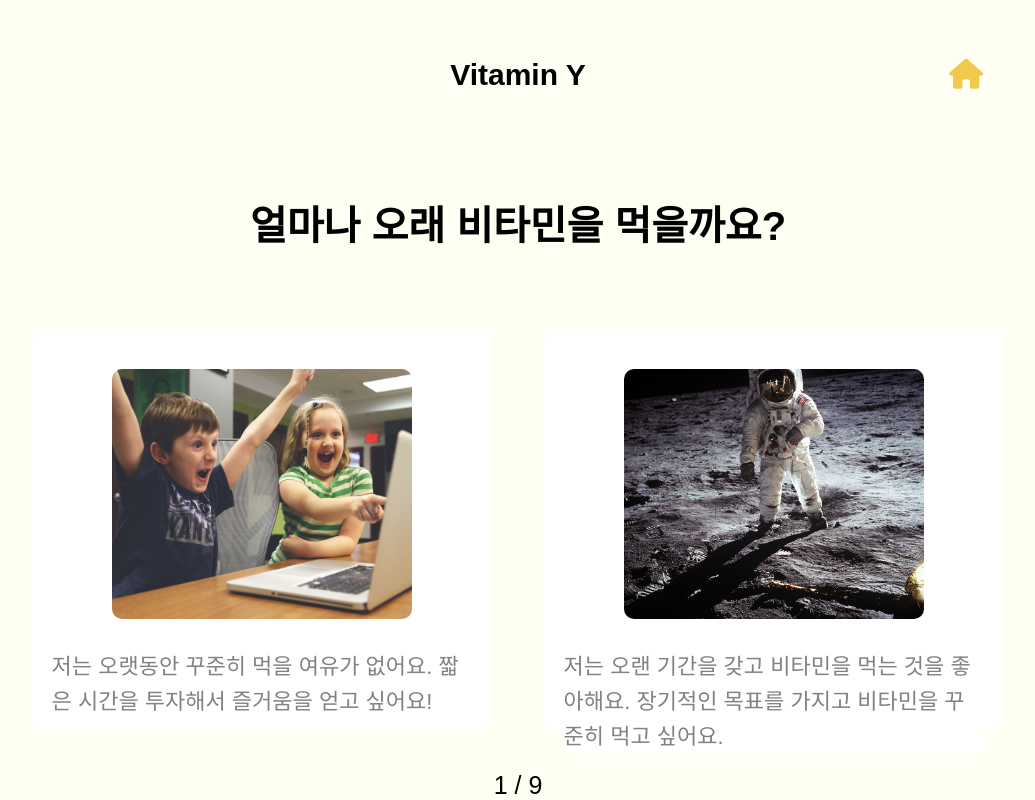
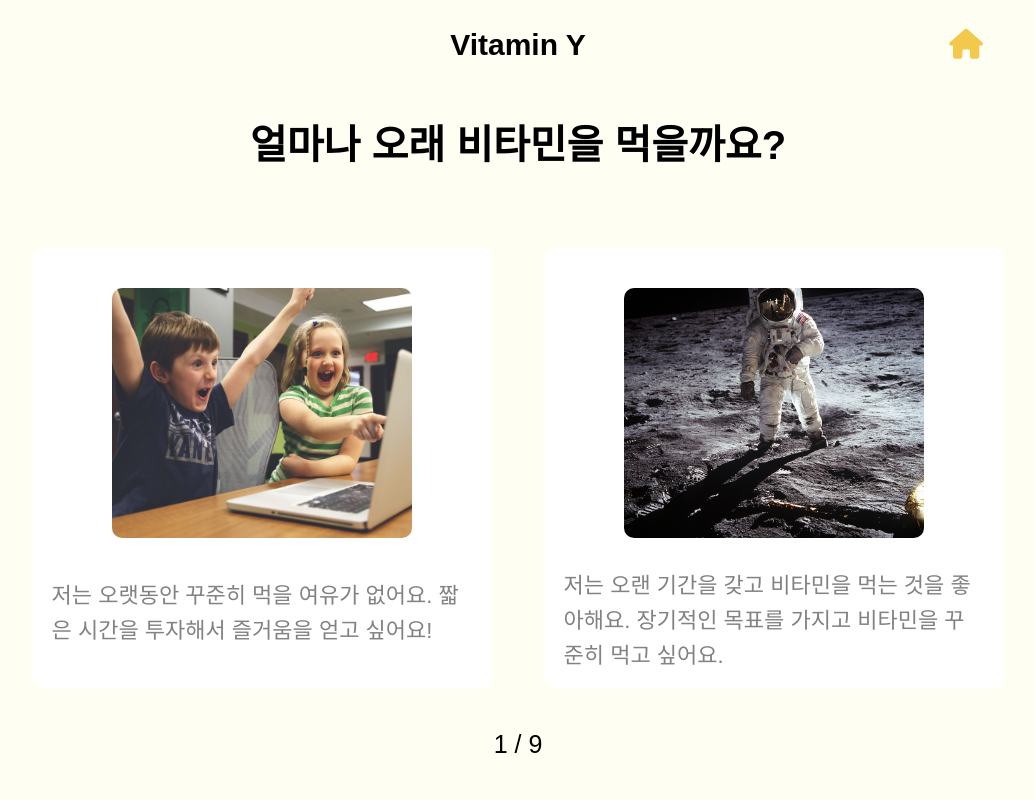
Before and after one commit to CodeSoom/project-react-3-Najeong-Kim, a React app: page /project-react-3-Najeong-Kim/choice/1 in a window 1280 px wide. Shown: the whole page, without its empty margins (122-1157 px from the left). Built offline with nearby package versions, Linux system fonts and the light colour scheme; a web font is replaced by a local one.

Commit message:
design 화면에서 벗어나지 않게 수정

```diff
--- a/src/containers/ChoiceContainer.jsx
+++ b/src/containers/ChoiceContainer.jsx
@@ -11,7 +11,7 @@ import { choicesImages } from '../assets/images';
 import ChoiceButton from '../styles/ChoiceButton';
 
 const Question = styled.h3({
-  margin: '10% 0 5% 0',
+  margin: '5% 0',
   textAlign: 'center',
   fontSize: '40px',
 });
--- a/src/pages/ActivityPage.jsx
+++ b/src/pages/ActivityPage.jsx
@@ -34,9 +34,9 @@ const Wrapper = styled.div({
     paddingBottom: '5vh',
   },
   '& img': {
-    width: '30vw',
+    width: '35vw',
     maxWidth: '400px',
-    height: '30vw',
+    height: '35vw',
     maxHeight: '400px',
     objectFit: 'cover',
     borderRadius: '10px',
--- a/src/pages/IntroPage.jsx
+++ b/src/pages/IntroPage.jsx
@@ -52,7 +52,6 @@ export default function IntroPage() {
           <br />
           비타민 Y를 활동으로 생각하고 선택해주시면 됩니다
         </p>
-
       </div>
     </Container>
   );
--- a/src/pages/ResultPage.jsx
+++ b/src/pages/ResultPage.jsx
@@ -24,8 +24,9 @@ const Text = styled.p({
 });
 
 const More = styled.div({
-  marginTop: '20px',
+  margin: '0',
   textAlign: 'center',
+  padding: '30px 0',
   '& a': {
     color: 'white',
     textDecoration: 'none',
--- a/src/styles/Back.jsx
+++ b/src/styles/Back.jsx
@@ -2,7 +2,7 @@ import styled from '@emotion/styled';
 
 const Back = styled.div({
   position: 'fixed',
-  top: '50px',
+  top: '20px',
   left: '3.5vw',
   '& button': {
     textDecoration: 'none',
@@ -15,8 +15,8 @@ const Back = styled.div({
     },
     '&:focus': {
       outline: 'none',
-    }
-  }
+    },
+  },
 });
 
 export default Back;
--- a/src/styles/ChoiceButton.jsx
+++ b/src/styles/ChoiceButton.jsx
@@ -11,7 +11,7 @@ const ChoiceButton = styled.button({
   fontSize: '22px',
   lineHeight: '35px',
   textAlign: 'left',
-  height: '50vh',
+  height: '55vh',
   padding: '20px',
   borderRadius: '10px',
   cursor: 'pointer',
--- a/src/styles/Container.jsx
+++ b/src/styles/Container.jsx
@@ -2,11 +2,11 @@ import styled from '@emotion/styled';
 
 const Container = styled.div({
   display: 'grid',
-  height: '80%',
+  height: '85%',
   gridTemplateColumns: 'repeat(2, 1fr)',
   '& img': {
     width: '90%',
-    height: '80%',
+    height: 'auto',
     margin: 'auto',
   },
   '& > div': {
@@ -14,7 +14,7 @@ const Container = styled.div({
     flexDirection: 'column',
     textAlign: 'center',
     justifyContent: 'space-between',
-    margin: '20% 0',
+    margin: '15% 0',
     '& h2': {
       color: '#FFB61D',
       fontSize: '70px',
@@ -28,7 +28,7 @@ const Container = styled.div({
     '& .introText': {
       color: '#323232',
       fontSize: '22px',
-      lineHeight: '50px',
+      lineHeight: '40px',
     },
     '& .introPlusText': {
       color: 'gray',
--- a/src/styles/Header.jsx
+++ b/src/styles/Header.jsx
@@ -5,7 +5,7 @@ const Header = styled.header({
   gridTemplateColumns: '1fr 6fr 1fr',
   textAlign: 'center',
   fontSize: '15px',
-  margin: '50px 0px',
+  margin: '20px 0px',
   '& h1': {
     margin: '0',
   },
--- a/src/styles/List.jsx
+++ b/src/styles/List.jsx
@@ -6,7 +6,6 @@ const List = styled.ul({
   listStyle: 'none',
   margin: '0',
   padding: '0',
-  paddingBottom: '50px',
 });
 
 export default List;
```
Lines whose indentation alone changed are shown as unchanged.
